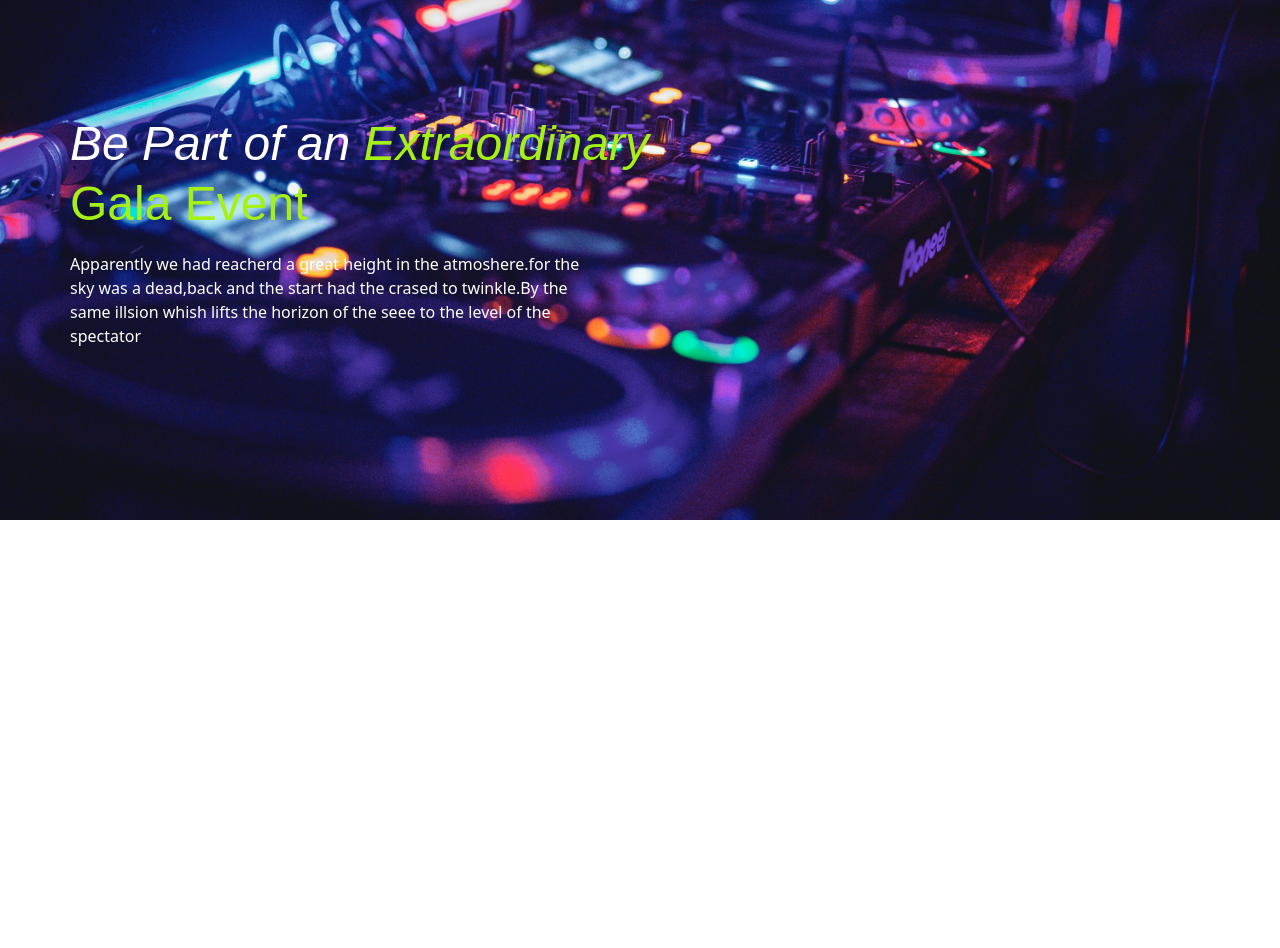
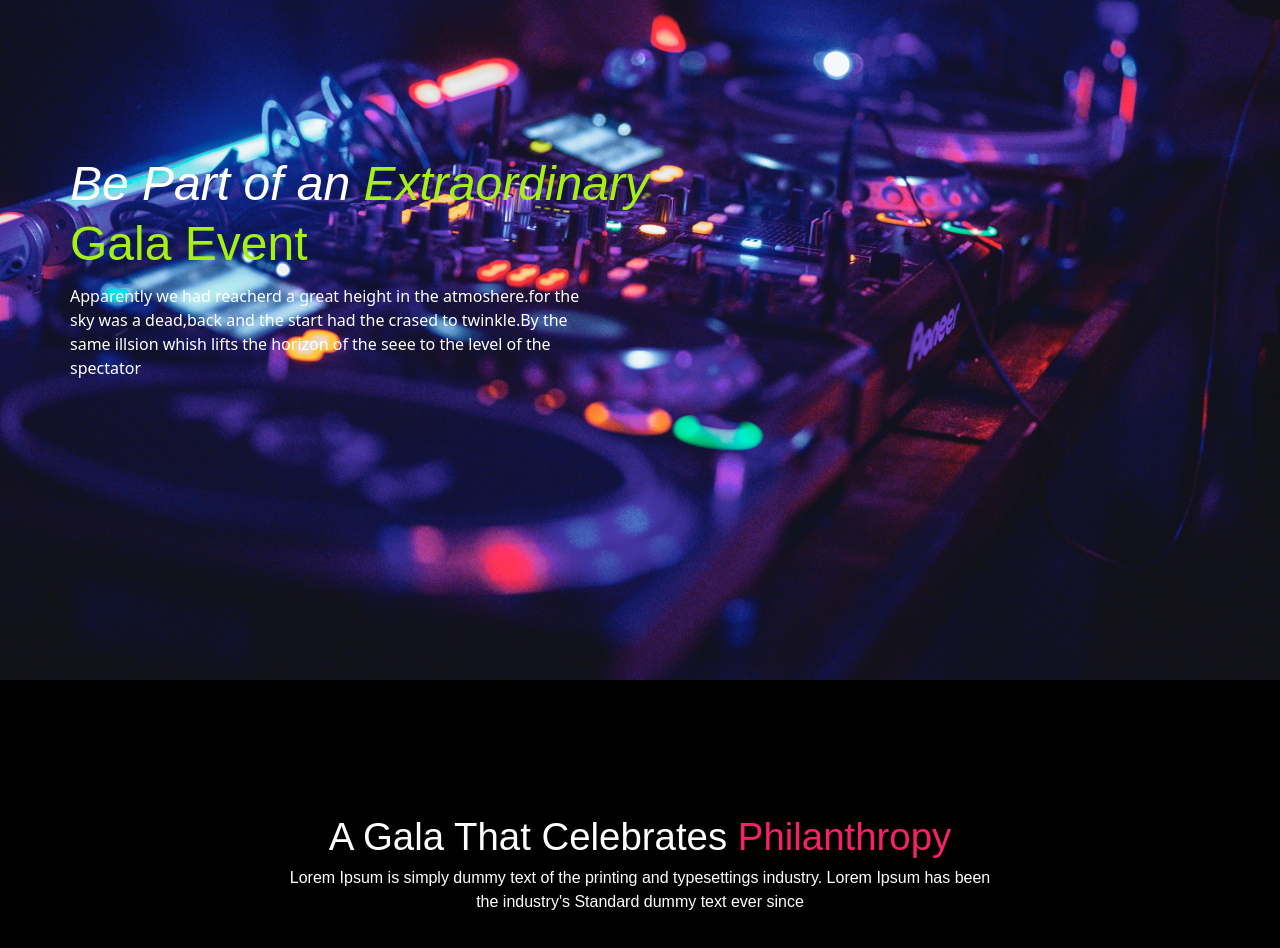
Before and after one commit to Pritam28877/Club-landing-Page, a React (Vite) app: page / in a window 1280 px wide. Shown: the part 200-1148 px from the top of the page. Before the commit the page ends 808 px from the top, so only its background shows below. Built offline with nearby package versions, Linux system fonts and the light colour scheme.

Commit message:
The about page the text add

```diff
--- a/src/App.jsx
+++ b/src/App.jsx
@@ -1,11 +1,13 @@
 import NavBar from './components/NavBar'
 import Hero from './components/Hero'
+import About from './components/About'
 function App() {
 
   return (
     <div class='' >
       <NavBar/>
       <Hero/>
+      <About/>
     </div>
   )
 }
--- /dev/null
+++ b/src/components/About.jsx
@@ -0,0 +1,25 @@
+import React from "react";
+
+function About() {
+  return (
+    <div className="w-full my-32">
+      <div className="font-Rubik max-w-[1240px]  mx-auto w-full text-white   md:ml-auto ">
+        <h1 class="text-center text-[2.4rem] text-[var(--text-primary)]">
+          A Gala That Celebrates{" "}
+          <span class="text-[#f82067]">Philanthropy</span>{" "}
+        </h1>
+        <p className="text-white text-center">
+          Lorem Ipsum is simply dummy text of the printing and typesettings
+          industry. Lorem Ipsum has been <br />{" "}
+          <span className="text-center">
+            the industry's Standard dummy text ever since
+          </span>
+        </p>
+      </div>
+
+      <div></div>
+    </div>
+  );
+}
+
+export default About;
--- a/src/components/Hero.jsx
+++ b/src/components/Hero.jsx
@@ -4,13 +4,13 @@ import Brg from "../assets/new-1.jpg";
 
 function Hero() {
   return (
-    <div class="w-full h-[90vh]">
+    <div class="w-full h-[110vh]">
       <img class="w-full h-full object-cover" src={Brg} alt="BackgroundImg" />
       <div className="max-w-[1140px] m-auto text-white">
-        <div className="absolute top-[40%]">
+        <div className="absolute top-[45%]">
           <h2 className="font-Rubik text-5xl italic">Be Part of an <span class='text-[#A6F114]'>Extraordinary</span></h2>
           <h2 className="text-[#A6F114] font-Rubik text-5xl mt-3">Gala Event</h2>
-          <p className="mt-6">
+          <p className="mt-4">
             Apparently we had reacherd a great height in the atmoshere.for the<br />
             sky was a dead,back and the start had the crased to twinkle.By the<br />
             same illsion whish lifts the horizon of the seee to the level of the<br />
--- a/src/components/NavBar.jsx
+++ b/src/components/NavBar.jsx
@@ -67,4 +67,4 @@ const NavBar = () => {
     )
 }
 
-export default NavBar
+export default NavBar;
--- a/src/index.css
+++ b/src/index.css
@@ -16,7 +16,7 @@
     padding: 0;
 }
 body{
-    /* background-color: var(--primary-dark); */
+    background-color: var(--primary-dark);
 }
 @layer base{
 
--- a/tailwind.config.cjs
+++ b/tailwind.config.cjs
@@ -7,7 +7,7 @@ module.exports = {
   theme: {
     extend: {
       fontFamily:{
-        'Rubik':['Rubik','sans-serif']
+        'Rubik':['Rubik Mono One','sans-serif']
       }
     },
   },
```
